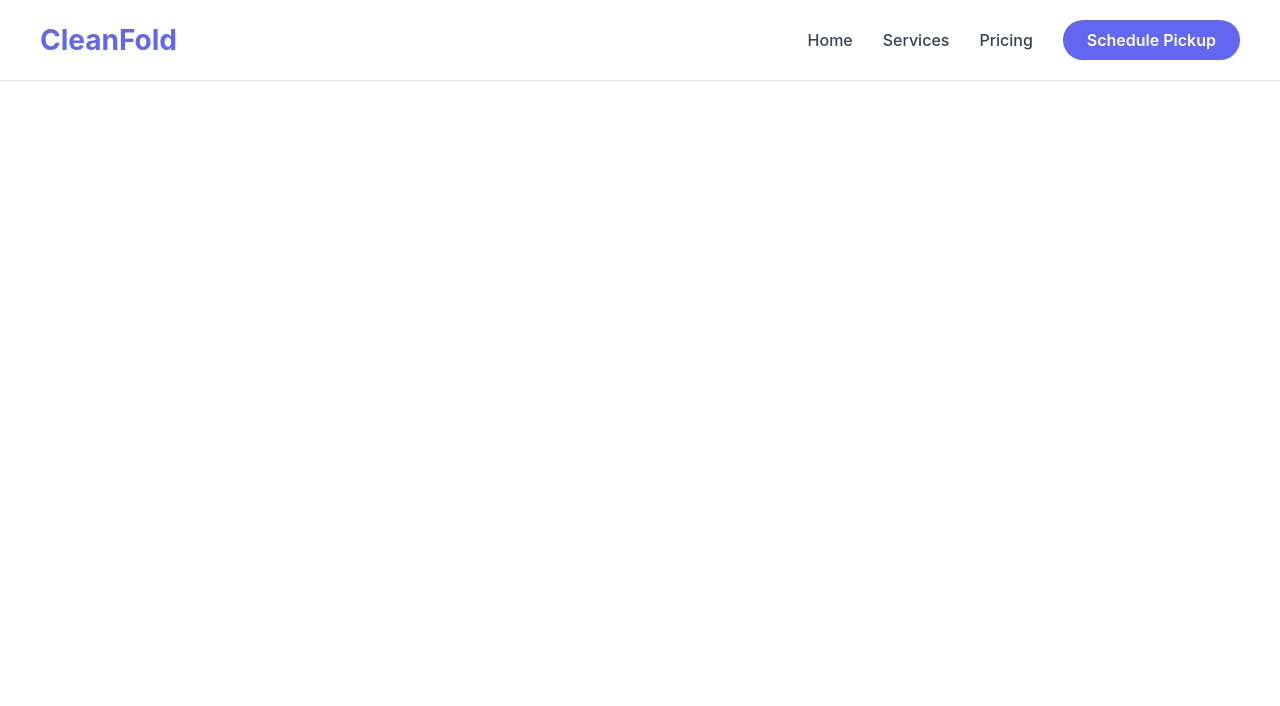
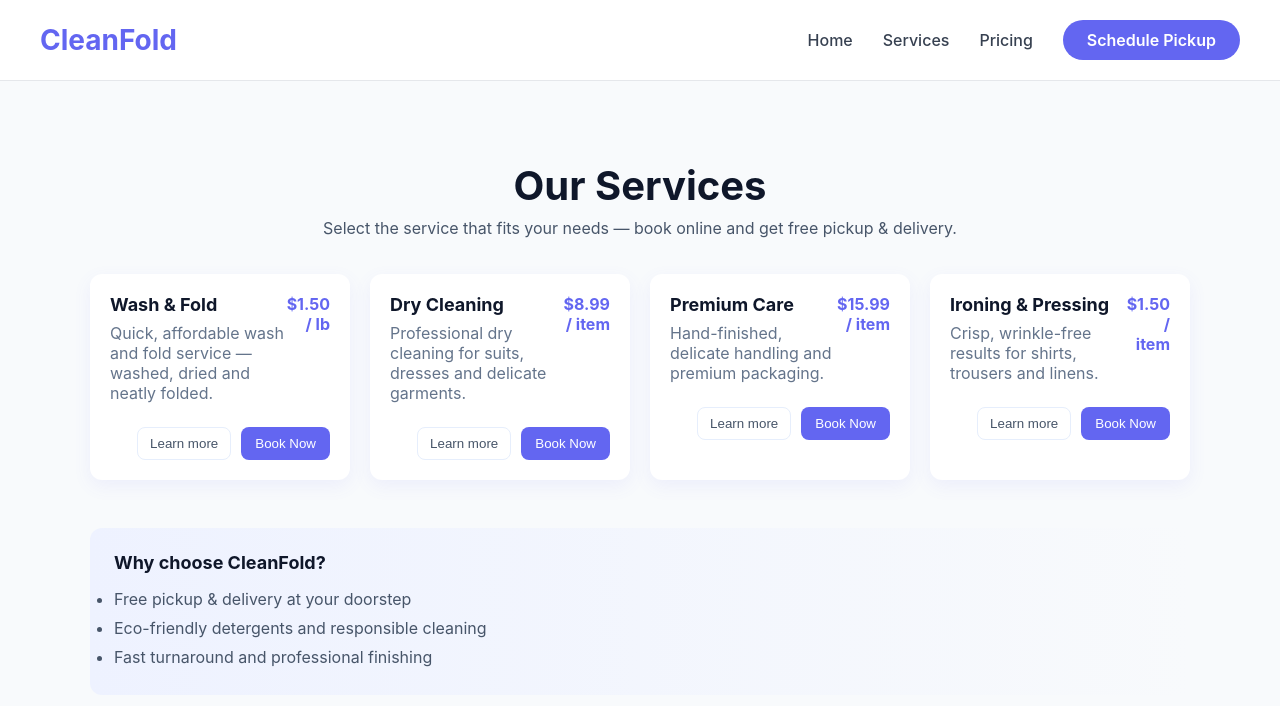
Before and after one commit to Kbruce01/cleanfold-laundry, a React app in the folder frontend/: page /services in a window 1280 px wide. Shown: the top 706 px of the page. Built offline with nearby package versions, Linux system fonts and the light colour scheme; the HTML template or start-up script is replaced by a standard one.

Commit message:
feat: add Services page, pricing route, home scroll, styled scrollbar

```diff
--- a/frontend/src/App.jsx
+++ b/frontend/src/App.jsx
@@ -1,6 +1,7 @@
-import { BrowserRouter, Routes, Route, Link } from 'react-router-dom';
+import { BrowserRouter, Routes, Route, NavLink } from 'react-router-dom';
 import { useState } from 'react';
 import HomePage from './pages/HomePage';
+import Services from './pages/services';
 import BookingPage from './pages/BookingPage';
 
 function App() {
@@ -25,14 +26,14 @@ function App() {
           alignItems: 'center'
         }}>
           {/* Logo */}
-          <Link to="/" style={{
+          <NavLink to="/" onClick={() => window.scrollTo({ top: 0, behavior: 'smooth' })} style={{
             fontSize: 'clamp(20px, 4vw, 28px)',
             fontWeight: 'bold',
             color: '#6366f1',
             textDecoration: 'none'
           }}>
             CleanFold
-          </Link>
+          </NavLink>
 
           {/* Desktop Nav Links */}
           <div style={{
@@ -42,31 +43,31 @@ function App() {
           }}
           className="desktop-nav"
           >
-            <Link to="/" style={{
+            <NavLink to="/" onClick={() => window.scrollTo({ top: 0, behavior: 'smooth' })} style={{
               textDecoration: 'none',
               color: '#374151',
               fontSize: '16px',
               fontWeight: '500'
             }}>
               Home
-            </Link>
-            <Link to="/services" style={{
+            </NavLink>
+            <NavLink to="/services" style={{
               textDecoration: 'none',
               color: '#374151',
               fontSize: '16px',
               fontWeight: '500'
             }}>
               Services
-            </Link>
-            <Link to="/pricing" style={{
+            </NavLink>
+            <NavLink to="/pricing" style={{
               textDecoration: 'none',
               color: '#374151',
               fontSize: '16px',
               fontWeight: '500'
             }}>
               Pricing
-            </Link>
-            <Link to="/booking" style={{
+            </NavLink>
+            <NavLink to="/booking" style={{
               backgroundColor: '#6366f1',
               color: 'white',
               padding: '10px 24px',
@@ -76,7 +77,7 @@ function App() {
               fontWeight: '600'
             }}>
               Schedule Pickup
-            </Link>
+            </NavLink>
           </div>
 
           {/* Mobile Menu Button */}
@@ -108,31 +109,31 @@ function App() {
           }}
           className="mobile-menu"
           >
-            <Link to="/" onClick={() => setMenuOpen(false)} style={{
+            <NavLink to="/" onClick={() => { setMenuOpen(false); window.scrollTo({ top: 0, behavior: 'smooth' }); }} style={{
               textDecoration: 'none',
               color: '#374151',
               fontSize: '16px',
               fontWeight: '500'
             }}>
               Home
-            </Link>
-            <Link to="/services" onClick={() => setMenuOpen(false)} style={{
+            </NavLink>
+            <NavLink to="/services" onClick={() => setMenuOpen(false)} style={{
               textDecoration: 'none',
               color: '#374151',
               fontSize: '16px',
               fontWeight: '500'
             }}>
               Services
-            </Link>
-            <Link to="/pricing" onClick={() => setMenuOpen(false)} style={{
+            </NavLink>
+            <NavLink to="/pricing" onClick={() => setMenuOpen(false)} style={{
               textDecoration: 'none',
               color: '#374151',
               fontSize: '16px',
               fontWeight: '500'
             }}>
               Pricing
-            </Link>
-            <Link to="/booking" onClick={() => setMenuOpen(false)} style={{
+            </NavLink>
+            <NavLink to="/booking" onClick={() => setMenuOpen(false)} style={{
               backgroundColor: '#6366f1',
               color: 'white',
               padding: '12px 24px',
@@ -143,7 +144,7 @@ function App() {
               textAlign: 'center'
             }}>
               Schedule Pickup
-            </Link>
+            </NavLink>
           </div>
         )}
       </nav>
@@ -151,7 +152,9 @@ function App() {
       {/* Routes */}
       <Routes>
         <Route path="/" element={<HomePage />} />
-        <Route path="/booking" element={<BookingPage />} />
+  <Route path="/pricing" element={<HomePage initialHash="pricing" />} />
+  <Route path="/services" element={<Services />} />
+  <Route path="/booking" element={<BookingPage />} />
       </Routes>
     </BrowserRouter>
   );
--- a/frontend/src/index.css
+++ b/frontend/src/index.css
@@ -23,11 +23,29 @@ body {
   width: 100%;
 }
 
-/* Hide scrollbar for Chrome, Safari and Opera */
+/* Custom scrollbar styles (visible) */
+/* WebKit browsers (Chrome, Safari, Edge) */
 body::-webkit-scrollbar {
-  display: none;
-  -ms-overflow-style: none;
-  scrollbar-width: none;
+  width: 12px;
+  height: 12px;
+}
+
+body::-webkit-scrollbar-track {
+  background: transparent;
+}
+
+body::-webkit-scrollbar-thumb {
+  background-color: rgba(99,102,241,0.9); /* purple */
+  border-radius: 10px;
+  border: 3px solid transparent;
+  background-clip: padding-box;
+}
+
+/* Firefox */
+/* 'thin' makes it smaller; colors follow scrollbar-color */
+* {
+  scrollbar-width: thin;
+  scrollbar-color: rgba(99,102,241,0.9) transparent;
 }
 
 /* Container responsive padding */
--- a/frontend/src/pages/HomePage.jsx
+++ b/frontend/src/pages/HomePage.jsx
@@ -1,4 +1,20 @@
-export default function HomePage() {
+import { NavLink, useLocation } from 'react-router-dom';
+import { useEffect } from 'react';
+
+export default function HomePage({ initialHash }) {
+  const location = useLocation();
+
+  useEffect(() => {
+    // prefer explicit hash in the URL; otherwise fall back to initialHash prop
+    const hashFromLocation = location && location.hash ? location.hash.replace('#', '') : null;
+    const targetId = hashFromLocation || initialHash || null;
+    if (targetId) {
+      const el = document.getElementById(targetId);
+      if (el) {
+        el.scrollIntoView({ behavior: 'smooth' });
+      }
+    }
+  }, [location, initialHash]);
   return (
     <div>
       {/* Hero Section */}
@@ -51,20 +67,21 @@ export default function HomePage() {
             gap: '15px',
             flexWrap: 'wrap'
           }}>
-            <button style={{
+            <NavLink to="/booking" style={{
               backgroundColor: '#6366f1',
               color: 'white',
-              padding: 'clamp(12px, 2vw, 16px) clamp(24px, 4vw, 40px)',
-              fontSize: 'clamp(14px, 2vw, 18px)',
+              padding: '10px 24px',
+              fontSize: '16px',
               fontWeight: '600',
-              border: 'none',
-              borderRadius: '30px',
+              borderRadius: '25px',
+              textDecoration: 'none',
+              display: 'inline-block',
               cursor: 'pointer'
             }}>
               Schedule Pickup
-            </button>
+            </NavLink>
 
-            <button style={{
+            <NavLink to="/#pricing" style={{
               backgroundColor: 'white',
               color: '#374151',
               padding: 'clamp(12px, 2vw, 16px) clamp(24px, 4vw, 40px)',
@@ -72,10 +89,11 @@ export default function HomePage() {
               fontWeight: '600',
               border: 'none',
               borderRadius: '30px',
-              cursor: 'pointer'
+              cursor: 'pointer',
+              textDecoration: 'none',
             }}>
               View Pricing
-            </button>
+            </NavLink>
           </div>
         </div>
       </section>
@@ -180,7 +198,7 @@ export default function HomePage() {
       </section>
 
       {/* Pricing Section */}
-      <section style={{
+      <section id="pricing" style={{
         backgroundColor: 'white',
         padding: 'clamp(60px, 10vw, 100px) clamp(20px, 5vw, 40px)',
         textAlign: 'center'
@@ -277,7 +295,7 @@ export default function HomePage() {
             Join thousands of happy customers. First order gets 20% off!
           </p>
 
-          <button style={{
+          <NavLink to="/booking" style={{
             backgroundColor: 'white',
             color: '#667eea',
             padding: 'clamp(12px, 2vw, 16px) clamp(30px, 5vw, 50px)',
@@ -285,11 +303,13 @@ export default function HomePage() {
             fontWeight: '600',
             border: 'none',
             borderRadius: '30px',
+            textDecoration: 'none',
+            display: 'inline-block',
             cursor: 'pointer',
             boxShadow: '0 4px 15px rgba(0,0,0,0.2)'
           }}>
             Schedule Your First Pickup
-          </button>
+          </NavLink>
         </div>
       </section>
 
--- /dev/null
+++ b/frontend/src/pages/Services.jsx
@@ -0,0 +1,73 @@
+import { useNavigate } from 'react-router-dom';
+
+export default function Services() {
+  const navigate = useNavigate();
+
+  const services = [
+    {
+      id: 'wash-fold',
+      name: 'Wash & Fold',
+      price: '$1.50 / lb',
+      description: 'Quick, affordable wash and fold service — washed, dried and neatly folded.'
+    },
+    {
+      id: 'dry-clean',
+      name: 'Dry Cleaning',
+      price: '$8.99 / item',
+      description: 'Professional dry cleaning for suits, dresses and delicate garments.'
+    },
+    {
+      id: 'premium-care',
+      name: 'Premium Care',
+      price: '$15.99 / item',
+      description: 'Hand-finished, delicate handling and premium packaging.'
+    },
+    {
+      id: 'ironing',
+      name: 'Ironing & Pressing',
+      price: '$1.50 / item',
+      description: 'Crisp, wrinkle-free results for shirts, trousers and linens.'
+    }
+  ];
+
+  return (
+    <div style={{ minHeight: '100vh', padding: 'clamp(40px, 8vw, 80px)', backgroundColor: '#f8fafc' }}>
+      <div style={{ maxWidth: '1100px', margin: '0 auto' }}>
+        <header style={{ textAlign: 'center', marginBottom: '36px' }}>
+          <h1 style={{ fontSize: 'clamp(28px, 4vw, 40px)', fontWeight: '700', color: '#0f172a' }}>Our Services</h1>
+          <p style={{ color: '#475569', marginTop: '8px' }}>Select the service that fits your needs — book online and get free pickup & delivery.</p>
+        </header>
+
+        <div style={{ display: 'grid', gridTemplateColumns: 'repeat(auto-fit, minmax(240px, 1fr))', gap: '20px' }}>
+          {services.map(s => (
+            <div key={s.id} style={{ background: 'white', padding: '20px', borderRadius: '12px', boxShadow: '0 6px 18px rgba(99,102,241,0.08)' }}>
+              <div style={{ display: 'flex', justifyContent: 'space-between', alignItems: 'flex-start' }}>
+                <div>
+                  <h3 style={{ margin: 0, fontSize: '18px', color: '#0f172a' }}>{s.name}</h3>
+                  <p style={{ margin: '8px 0', color: '#64748b' }}>{s.description}</p>
+                </div>
+                <div style={{ textAlign: 'right' }}>
+                  <div style={{ fontWeight: '700', color: '#6366f1', fontSize: '16px' }}>{s.price}</div>
+                </div>
+              </div>
+
+              <div style={{ marginTop: '16px', display: 'flex', gap: '10px', justifyContent: 'flex-end' }}>
+                <button onClick={() => navigate('/booking')} style={{ background: 'transparent', border: '1px solid #e6eefc', padding: '8px 12px', borderRadius: '8px', cursor: 'pointer', color: '#475569' }}>Learn more</button>
+                <button onClick={() => navigate('/booking')} style={{ background: '#6366f1', color: 'white', border: 'none', padding: '8px 14px', borderRadius: '8px', cursor: 'pointer' }}>Book Now</button>
+              </div>
+            </div>
+          ))}
+        </div>
+
+        <section style={{ marginTop: '48px', background: 'linear-gradient(90deg, #eef2ff, #f8fafc)', padding: '24px', borderRadius: '12px' }}>
+          <h4 style={{ margin: 0, fontSize: '18px', color: '#0f172a' }}>Why choose CleanFold?</h4>
+          <ul style={{ marginTop: '12px', color: '#475569', lineHeight: 1.8 }}>
+            <li>Free pickup & delivery at your doorstep</li>
+            <li>Eco-friendly detergents and responsible cleaning</li>
+            <li>Fast turnaround and professional finishing</li>
+          </ul>
+        </section>
+      </div>
+    </div>
+  );
+}
```
